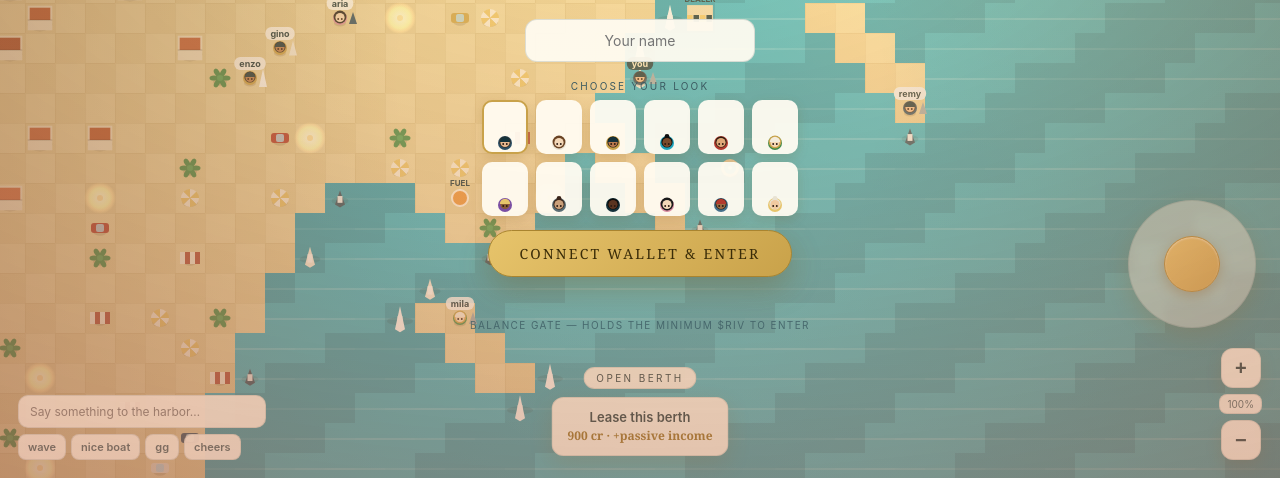
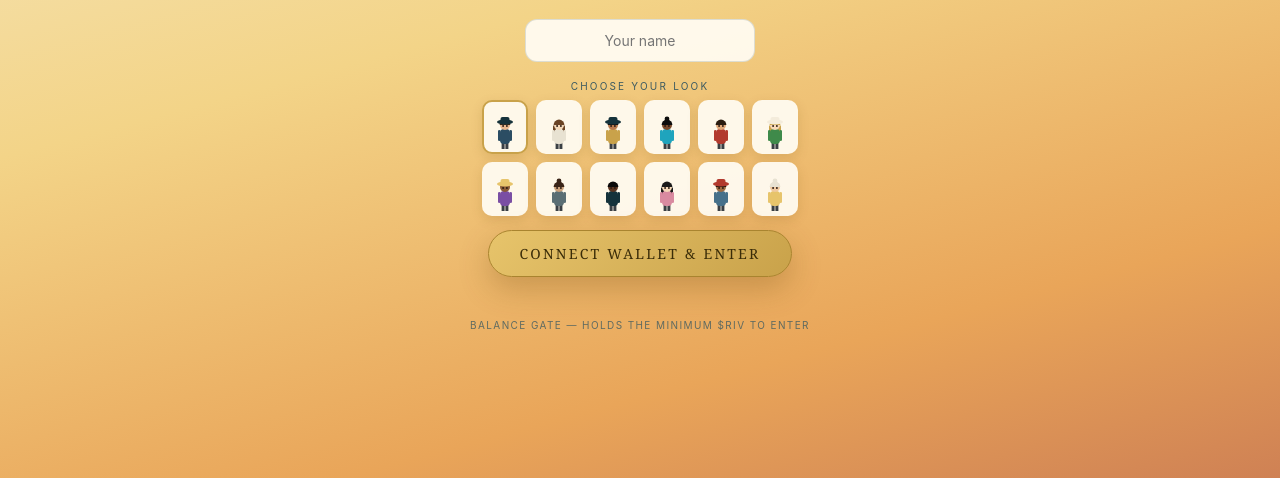
Before and after one commit to fourtisf/marea, a website built with Vite: page client/index.html in a window 1280 px wide. Shown: the part 322-800 px from the top of the page. Built offline with nearby package versions, Linux system fonts and the light colour scheme; no server answers; animation ran at ten frames a second.

Commit message:
Top-down polish: upright characters, living ocean, solid intro
- characters drawn as small upright people (legs, torso, arms, skin head, hair,
  face) standing on the tile, so the body reads like a person on the top-down map
- background beyond the map is now a living ocean (base sea + slow diagonal
  sheen) instead of a flat empty blue; min zoom raised so the harbor stays a
  usable size when zoomed out
- intro screen is now a solid golden gradient + blur so the game behind no
  longer bleeds through and clutters it
- job progress bar + avatar picker offsets updated for the upright figure

Co-Authored-By: Claude Opus 4.8 <noreply@anthropic.com>
Claude-Session: https://claude.ai/code/session_01VEeLw7i8nUAErxyxtrRdPP

```diff
--- a/client/index.html
+++ b/client/index.html
@@ -106,7 +106,7 @@
   .zlabel{font-size:10px;color:var(--ink-soft);background:var(--panel);border:1px solid var(--line);border-radius:8px;padding:3px 7px}
 
   .intro{position:absolute;inset:0;z-index:20;display:flex;flex-direction:column;align-items:center;justify-content:center;text-align:center;
-    background:radial-gradient(120% 90% at 50% 28%,rgba(249,212,114,.25),rgba(199,121,92,.5))}
+    background:linear-gradient(165deg,#f7eccb 0%,#f3d488 42%,#e9a559 78%,#cf8154 100%);backdrop-filter:blur(7px);overflow-y:auto;padding:24px}
   .intro .ttl{font-family:Georgia,serif;font-size:clamp(40px,9vw,72px);letter-spacing:.28em;text-transform:uppercase;color:var(--ink);text-shadow:0 2px 0 rgba(255,255,255,.4)}
   .intro .ln{font-size:13px;color:var(--ink-soft);max-width:430px;margin:12px 18px 0;line-height:1.6}
   .intro input{margin-top:22px;border:1px solid var(--line);background:var(--panel);border-radius:12px;padding:12px 16px;font-family:inherit;font-size:14px;color:var(--ink);text-align:center;width:230px;outline:none}
--- a/client/src/main.ts
+++ b/client/src/main.ts
@@ -121,7 +121,7 @@ function setupIntro(net: NetClient, chat: { addLine: (from: string, text: string
     cv.width = 44;
     cv.height = 52;
     const c = cv.getContext("2d");
-    if (c) drawPerson(c, { name: "", equipped: "tender_used", look: l.id, bubble: null }, 22, 42, false, true);
+    if (c) drawPerson(c, { name: "", equipped: "tender_used", look: l.id, bubble: null }, 22, 48, false, true);
     btn.appendChild(cv);
     btn.onclick = () => {
       selectedLook = l.id;
--- a/client/src/render/draw.ts
+++ b/client/src/render/draw.ts
@@ -255,72 +255,101 @@ export interface PersonDraw {
   bubble?: { text: string } | null;
 }
 
+// Drawn as a small UPRIGHT person standing on the tile (feet at cx,cy) so the
+// body reads like a human even though the map is top-down.
 export function drawPerson(ctx: Ctx, ent: PersonDraw, cx: number, cy: number, you: boolean, bare = false) {
   const look = ent.look ? lookById(ent.look) : undefined;
-  const body = look?.body ?? (you ? "#15323b" : "#5a6e74");
+  const body = look?.body ?? (you ? "#2b4d63" : "#5a6e74");
   const skin = look?.skin ?? "#f0c9a0";
   const hair = look?.hair ?? "#3a2a1a";
   const style = look?.hairStyle ?? "short";
 
   if (!bare) {
-    softShadow(ctx, cx, cy + 2, 6);
-    vehBadge(ctx, cx + 13, cy, ent.equipped);
+    ctx.save();
+    ctx.globalAlpha = 0.18;
+    ctx.fillStyle = "#3a2410";
+    ctx.beginPath();
+    ctx.ellipse(cx, cy + 1, 8, 3.2, 0, 0, 7);
+    ctx.fill();
+    ctx.restore();
+    vehBadge(ctx, cx + 14, cy - 3, ent.equipped);
   }
 
-  // body (shoulders, seen from above)
+  // legs
+  ctx.fillStyle = "#3a3f44";
+  ctx.fillRect(cx - 3.4, cy - 6, 3, 6);
+  ctx.fillRect(cx + 0.4, cy - 6, 3, 6);
+
+  // long hair behind the shoulders
+  if (style === "long") {
+    ctx.fillStyle = hair;
+    ctx.beginPath();
+    ctx.roundRect(cx - 6, cy - 24, 3, 13, 1.5);
+    ctx.roundRect(cx + 3, cy - 24, 3, 13, 1.5);
+    ctx.fill();
+  }
+
+  // arms + torso (clothes)
   ctx.fillStyle = body;
   ctx.beginPath();
-  ctx.arc(cx, cy, 7, 0, 7);
+  ctx.roundRect(cx - 7, cy - 19, 2.6, 11, 1.3);
+  ctx.roundRect(cx + 4.4, cy - 19, 2.6, 11, 1.3);
+  ctx.fill();
+  ctx.beginPath();
+  ctx.roundRect(cx - 5, cy - 20, 10, 15, 4);
   ctx.fill();
 
-  // hair ring (behind head) — long/bun extend further
+  // head
+  ctx.fillStyle = skin;
+  ctx.beginPath();
+  ctx.arc(cx, cy - 24, 5, 0, 7);
+  ctx.fill();
+
+  // hair cap
   if (style !== "bald") {
     ctx.fillStyle = hair;
-    const hr = style === "long" ? 6.4 : 5.6;
     ctx.beginPath();
-    ctx.arc(cx, cy - 1, hr, 0, 7);
+    ctx.arc(cx, cy - 24, 5.4, Math.PI, Math.PI * 2);
+    ctx.closePath();
     ctx.fill();
     if (style === "bun") {
       ctx.beginPath();
-      ctx.arc(cx, cy - 6.5, 2.4, 0, 7);
+      ctx.arc(cx, cy - 30, 2.4, 0, 7);
       ctx.fill();
     }
   }
 
-  // head
-  ctx.fillStyle = skin;
+  // face — eyes
+  ctx.fillStyle = "#2a1a12";
   ctx.beginPath();
-  ctx.arc(cx, cy - 0.5, 4.6, 0, 7);
+  ctx.arc(cx - 1.9, cy - 23, 0.95, 0, 7);
+  ctx.arc(cx + 1.9, cy - 23, 0.95, 0, 7);
   ctx.fill();
 
-  // face — eyes toward the south (camera)
-  ctx.fillStyle = "#2a1a12";
-  ctx.beginPath();
-  ctx.arc(cx - 1.8, cy + 1, 0.95, 0, 7);
-  ctx.arc(cx + 1.8, cy + 1, 0.95, 0, 7);
-  ctx.fill();
-
+  // hat over hair
   if (look?.hat) {
     ctx.fillStyle = look.hat;
     ctx.beginPath();
-    ctx.arc(cx, cy - 1, 5.2, Math.PI, Math.PI * 2);
-    ctx.closePath();
+    ctx.ellipse(cx, cy - 27, 8, 2.6, 0, 0, 7);
+    ctx.fill();
+    ctx.beginPath();
+    ctx.roundRect(cx - 4.5, cy - 32, 9, 6, 2);
     ctx.fill();
   }
 
   if (bare) return;
 
-  nameplate(ctx, ent.name, cx, cy - 9, you ? "#f7eccb" : "#15323b", you ? "rgba(21,50,59,.92)" : "rgba(255,255,255,.85)");
+  nameplate(ctx, ent.name, cx, cy - 35, you ? "#f7eccb" : "#15323b", you ? "rgba(21,50,59,.92)" : "rgba(255,255,255,.85)");
 
   if (ent.bubble) {
     ctx.font = "600 11px Inter";
+    ctx.textAlign = "center";
     const bw = ctx.measureText(ent.bubble.text).width + 16;
     ctx.fillStyle = "rgba(255,251,241,.97)";
     ctx.beginPath();
-    ctx.roundRect(cx - bw / 2, cy - 32, bw, 18, 9);
+    ctx.roundRect(cx - bw / 2, cy - 54, bw, 18, 9);
     ctx.fill();
     ctx.fillStyle = "#15323b";
-    ctx.textAlign = "center";
-    ctx.fillText(ent.bubble.text, cx, cy - 19);
+    ctx.fillText(ent.bubble.text, cx, cy - 41);
   }
 }
--- a/client/src/scenes/HarborScene.ts
+++ b/client/src/scenes/HarborScene.ts
@@ -26,7 +26,7 @@ import {
   drawPerson,
 } from "../render/draw";
 
-const ZMIN = 0.28; // zoom out far enough to see (nearly) the whole map
+const ZMIN = 0.4; // keep the harbor a usable size when zoomed out
 const ZMAX = 2.2;
 
 export interface LocalPlayer {
@@ -415,9 +415,24 @@ export class HarborScene extends Phaser.Scene {
       H = this.cssH;
     ctx.setTransform(1, 0, 0, 1, 0, 0);
 
-    // open sea fills everything beyond the map (no empty void when zoomed out)
-    ctx.fillStyle = "#1c8aa0";
+    // open sea fills everything beyond the map — a living ocean (not an empty
+    // void) so zooming out reads as "the harbor sits in the sea".
+    ctx.fillStyle = "#2a9fb6";
     ctx.fillRect(0, 0, W, H);
+    ctx.save();
+    ctx.globalAlpha = 0.06;
+    ctx.fillStyle = "#dffaff";
+    const off = (this.tsec * 16) % 44;
+    for (let x = -H; x < W; x += 44) {
+      ctx.beginPath();
+      ctx.moveTo(x + off, 0);
+      ctx.lineTo(x + off + H, H);
+      ctx.lineTo(x + off + H + 16, H);
+      ctx.lineTo(x + off + 16, 0);
+      ctx.closePath();
+      ctx.fill();
+    }
+    ctx.restore();
 
     ctx.save();
     ctx.translate(W / 2, H / 2);
@@ -520,9 +535,9 @@ export class HarborScene extends Phaser.Scene {
           if (this.player.job) {
             const f = this.player.job.t / this.player.job.dur;
             ctx.fillStyle = "rgba(0,0,0,.25)";
-            ctx.fillRect(w.x - 18, w.y - 26, 36, 5);
+            ctx.fillRect(w.x - 18, w.y - 48, 36, 5);
             ctx.fillStyle = "#46c7da";
-            ctx.fillRect(w.x - 18, w.y - 26, 36 * f, 5);
+            ctx.fillRect(w.x - 18, w.y - 48, 36 * f, 5);
           }
         },
       });
```
